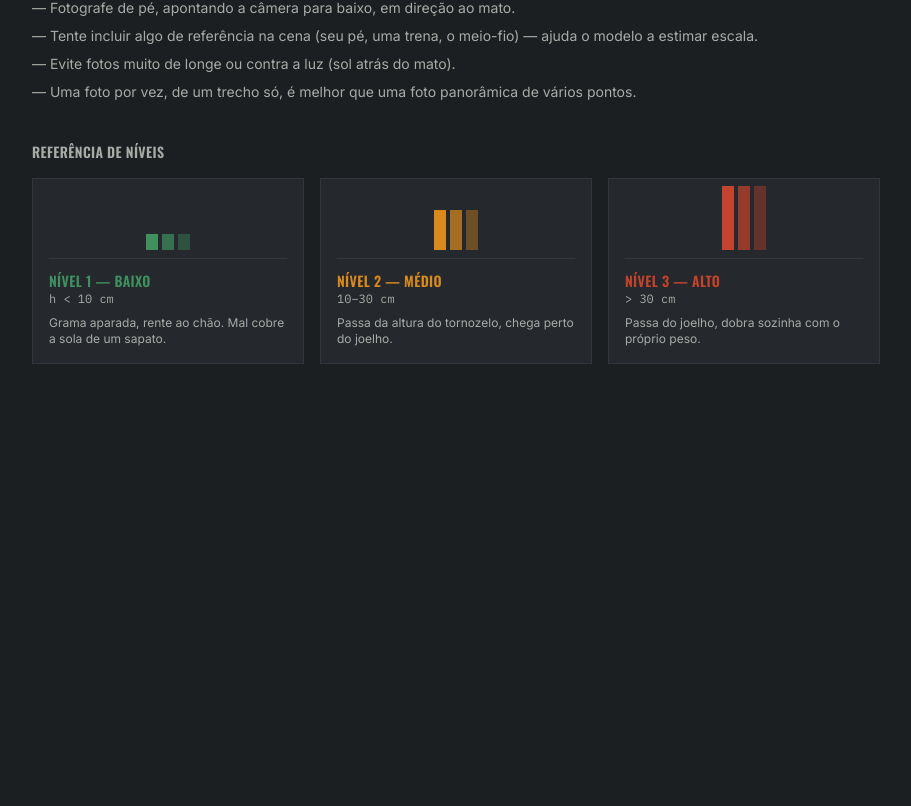
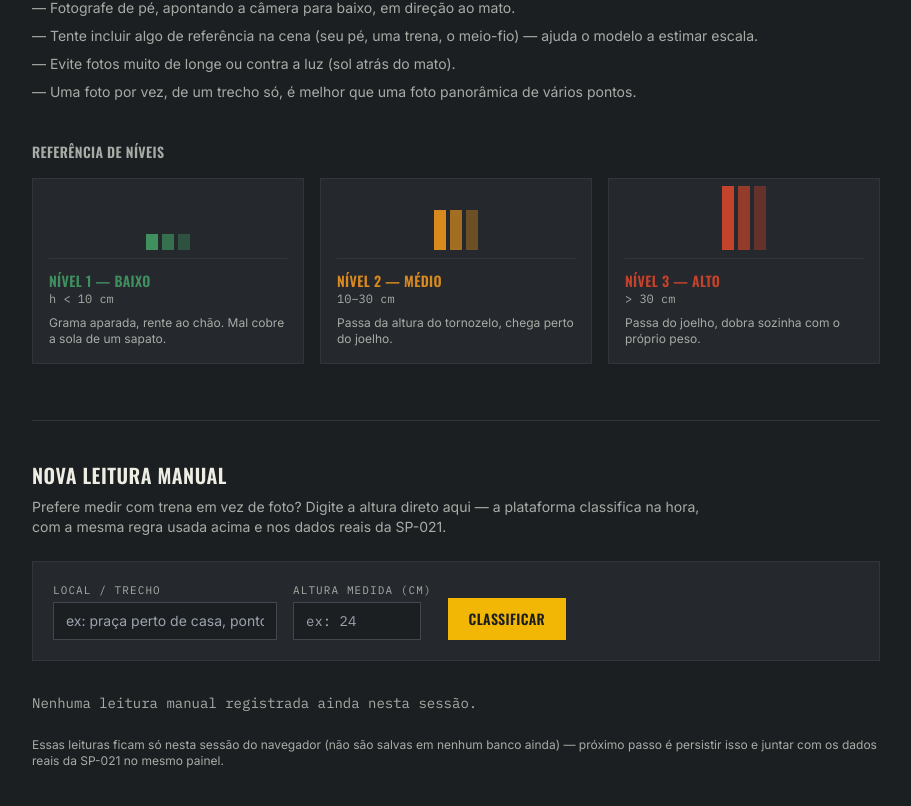
Before and after one commit to GabrielSimioni12/CRR-Motiva, a Next.js app: page /foto in a window 1280 px wide. Shown: the part 650-1456 px from the top of the page, without its empty margins (184-1095 px from the left). Before the commit the page ends 1054 px from the top, so only its background shows below. Built offline with nearby package versions, Linux system fonts and the light colour scheme.

Commit message:
Fix: melhorando a Navegação

```diff
--- a/app/foto/page.tsx
+++ b/app/foto/page.tsx
@@ -3,12 +3,21 @@
 import { useState } from "react";
 import PrioridadeBadge from "@/components/PrioridadeBadge";
 import { Prioridade } from "@/lib/data";
+import { classificarAltura, ResultadoClassificacao } from "@/lib/classificacao";
 
 interface ResultadoFoto {
   nivel: 1 | 2 | 3;
   altura_estimada_cm: number;
   confianca: "baixa" | "media" | "alta";
   justificativa: string;
+}
+
+interface LeituraManual {
+  id: number;
+  local: string;
+  alturaCm: number;
+  resultado: ResultadoClassificacao;
+  horario: string;
 }
 
 const PRIORIDADE_POR_NIVEL: Record<number, Prioridade> = {
@@ -57,11 +66,17 @@ function fileParaBase64(file: File): Promise<string> {
 }
 
 export default function ClassificarPorFotoPage() {
+  // --- classificação por foto ---
   const [arquivo, setArquivo] = useState<File | null>(null);
   const [preview, setPreview] = useState<string | null>(null);
   const [carregando, setCarregando] = useState(false);
   const [resultado, setResultado] = useState<ResultadoFoto | null>(null);
   const [erro, setErro] = useState<string | null>(null);
+
+  // --- leitura manual ---
+  const [local, setLocal] = useState("");
+  const [altura, setAltura] = useState("");
+  const [leituras, setLeituras] = useState<LeituraManual[]>([]);
 
   async function handleArquivo(file: File | null) {
     setResultado(null);
@@ -105,6 +120,24 @@ export default function ClassificarPorFotoPage() {
     setPreview(null);
     setResultado(null);
     setErro(null);
+  }
+
+  function handleSubmitManual(e: React.FormEvent) {
+    e.preventDefault();
+    const alturaNum = parseFloat(altura.replace(",", "."));
+    if (isNaN(alturaNum) || alturaNum < 0) return;
+
+    const resultadoManual = classificarAltura(alturaNum);
+    const nova: LeituraManual = {
+      id: Date.now(),
+      local: local.trim() || "Ponto sem nome",
+      alturaCm: alturaNum,
+      resultado: resultadoManual,
+      horario: new Date().toLocaleTimeString("pt-BR"),
+    };
+    setLeituras((prev) => [nova, ...prev]);
+    setLocal("");
+    setAltura("");
   }
 
   return (
@@ -257,6 +290,91 @@ export default function ClassificarPorFotoPage() {
           ))}
         </div>
       </section>
+
+      {/* SEÇÃO DE LEITURA MANUAL */}
+      <section className="mt-14 border-t border-asphalt-700 pt-10">
+        <h2 className="font-display text-xl font-semibold uppercase tracking-wide text-chalk">
+          Nova leitura manual
+        </h2>
+        <p className="mt-2 max-w-2xl font-sans text-sm text-chalkdim">
+          Prefere medir com trena em vez de foto? Digite a altura direto
+          aqui — a plataforma classifica na hora, com a mesma regra usada
+          acima e nos dados reais da SP-021.
+        </p>
+
+        <form
+          onSubmit={handleSubmitManual}
+          className="mt-6 flex flex-wrap items-end gap-4 border border-asphalt-700 bg-asphalt-800 p-5"
+        >
+          <div className="flex flex-col gap-1">
+            <label className="font-mono text-[11px] uppercase tracking-widest text-chalkdim">
+              Local / trecho
+            </label>
+            <input
+              value={local}
+              onChange={(e) => setLocal(e.target.value)}
+              placeholder="ex: praça perto de casa, ponto 1"
+              className="w-56 border border-asphalt-600 bg-asphalt-900 px-3 py-2 font-sans text-sm text-chalk outline-none focus:border-caution"
+            />
+          </div>
+          <div className="flex flex-col gap-1">
+            <label className="font-mono text-[11px] uppercase tracking-widest text-chalkdim">
+              Altura medida (cm)
+            </label>
+            <input
+              value={altura}
+              onChange={(e) => setAltura(e.target.value)}
+              placeholder="ex: 24"
+              inputMode="decimal"
+              required
+              className="w-32 border border-asphalt-600 bg-asphalt-900 px-3 py-2 font-mono text-sm text-chalk outline-none focus:border-caution"
+            />
+          </div>
+          <button
+            type="submit"
+            className="border border-caution bg-caution px-5 py-2.5 font-display text-sm font-semibold uppercase tracking-wide text-asphalt-900 hover:bg-caution/90"
+          >
+            Classificar
+          </button>
+        </form>
+
+        {leituras.length === 0 ? (
+          <p className="mt-8 font-mono text-sm text-chalkdim">
+            Nenhuma leitura manual registrada ainda nesta sessão.
+          </p>
+        ) : (
+          <div className="mt-8 space-y-3">
+            <p className="font-mono text-[11px] uppercase tracking-widest text-chalkdim">
+              Leituras desta sessão
+            </p>
+            {leituras.map((l) => (
+              <div
+                key={l.id}
+                className="flex flex-wrap items-center justify-between gap-3 border border-asphalt-700 bg-asphalt-800 p-4"
+              >
+                <div>
+                  <p className="font-sans text-sm text-chalk">{l.local}</p>
+                  <p className="font-mono text-xs text-chalkdim">
+                    {l.horario} — {l.alturaCm} cm ({l.resultado.descricaoNivel})
+                  </p>
+                </div>
+                <div className="flex items-center gap-3">
+                  <span className="font-sans text-xs text-chalkdim">
+                    {l.resultado.recomendacao}
+                  </span>
+                  <PrioridadeBadge prioridade={l.resultado.prioridade} />
+                </div>
+              </div>
+            ))}
+          </div>
+        )}
+
+        <p className="mt-6 font-sans text-xs text-chalkdim">
+          Essas leituras ficam só nesta sessão do navegador (não são salvas
+          em nenhum banco ainda) — próximo passo é persistir isso e juntar
+          com os dados reais da SP-021 no mesmo painel.
+        </p>
+      </section>
     </main>
   );
 }
--- a/components/Nav.tsx
+++ b/components/Nav.tsx
@@ -20,9 +20,6 @@ export default function Nav() {
           <Link href="/mapa" className="hover:text-caution">
             Mapa da rodovia
           </Link>
-          <Link href="/nova-leitura" className="hover:text-caution">
-            Nova leitura
-          </Link>
           <Link href="/foto" className="hover:text-caution">
             Classificar por foto
           </Link>
```
